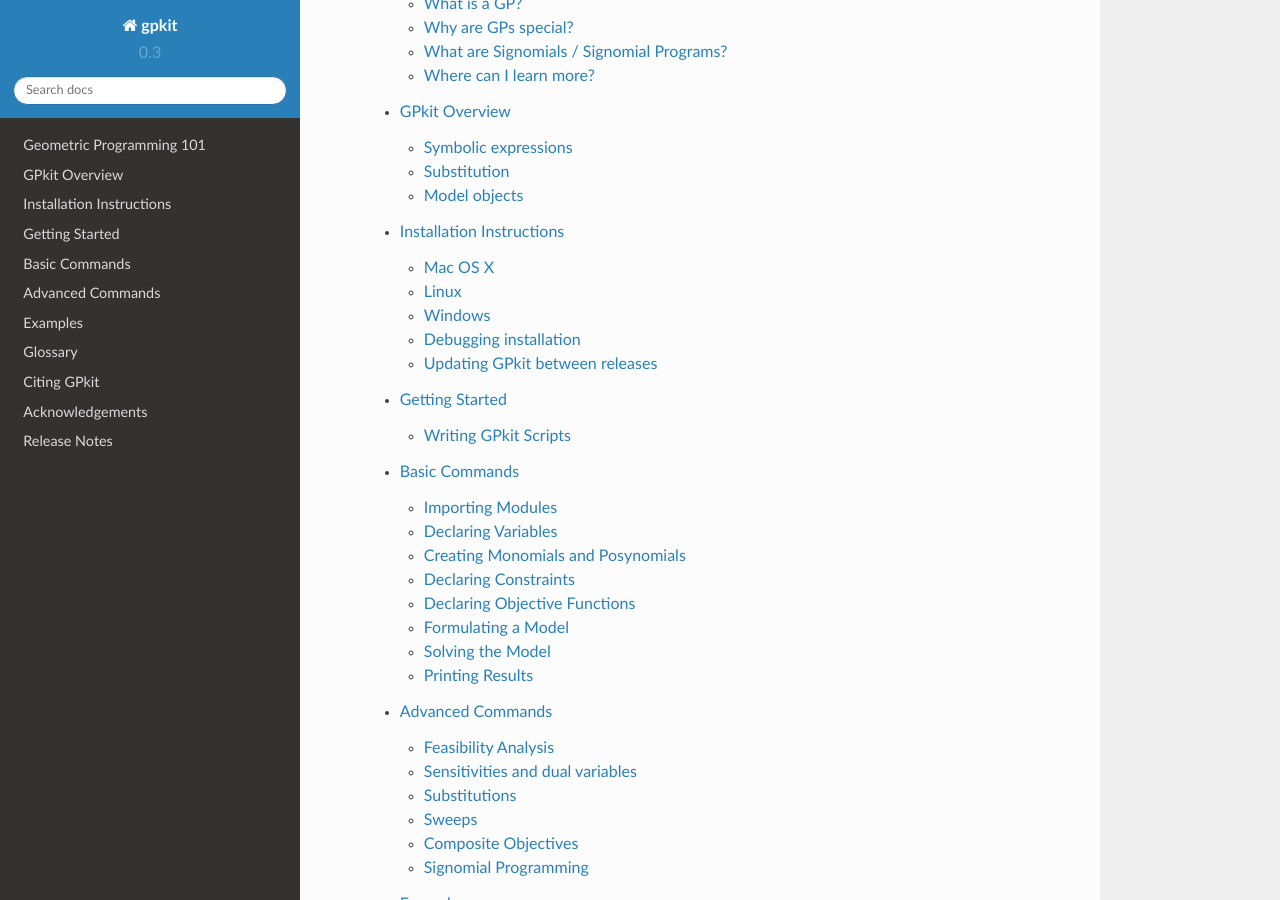
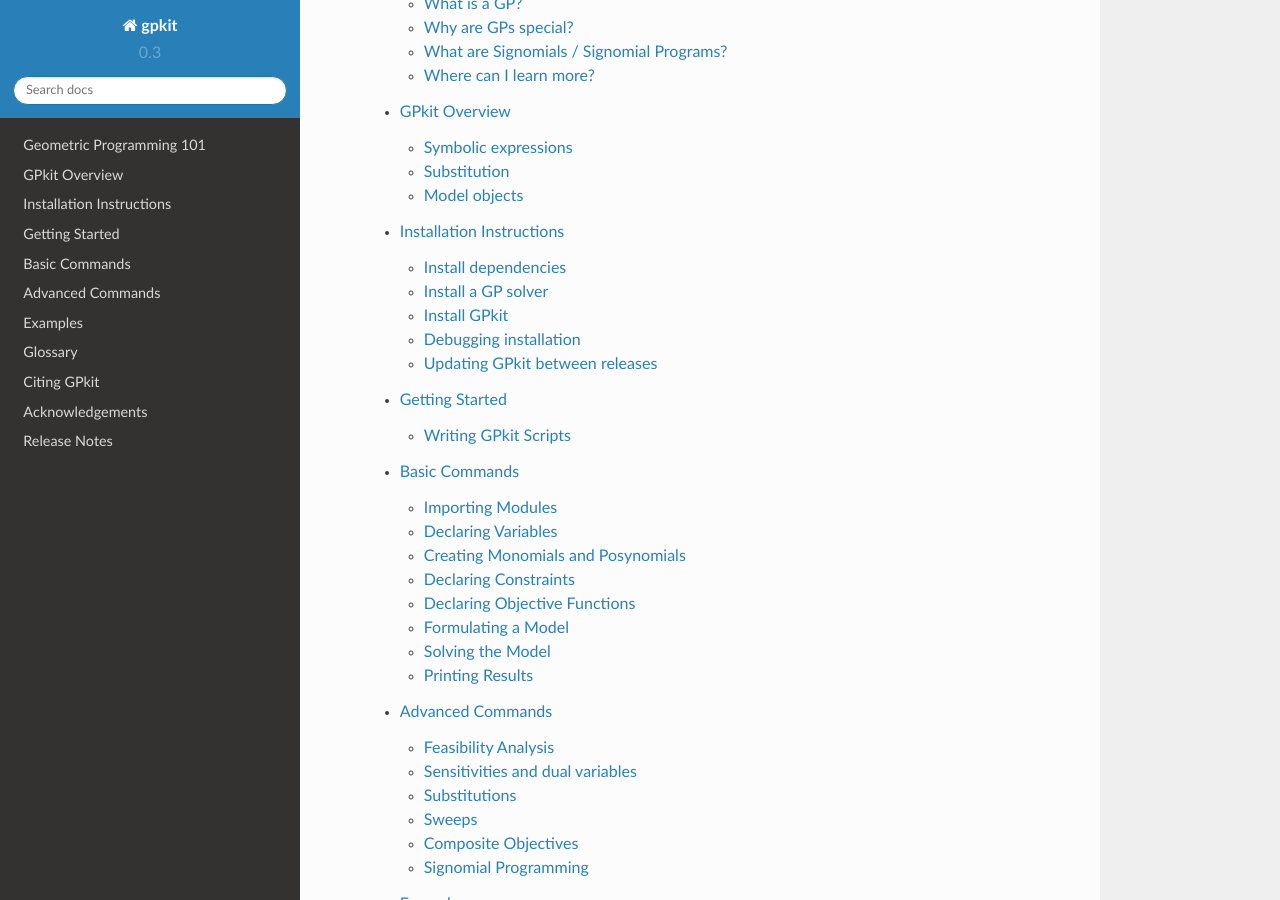
Before and after one commit to convexengineering/gpkit, a Sphinx documentation site: the page built from docs/source/index.rst, in a window 1280 px wide and 900 px high, scrolled down 386 px. Built offline with Sphinx 7.4.7 and the Read the Docs theme 2.0.0, drawn with Linux system fonts in a browser that asks for light colours; some of the changed lines change nothing that is shown.

Commit message:
update install instructions with recommendations from @galbramc

```diff
--- a/docs/source/installation.rst
+++ b/docs/source/installation.rst
@@ -1,103 +1,140 @@
 Installation Instructions
 *************************
 
-If you encounter any bugs during installation, please email ``gpkit@mit.edu``.
+If you encounter any bugs during installation, please email ``gpkit@mit.edu``,
+or raise a `new issue <http://github.com/hoburg/gpkit/issues/new>`_.
 
-Mac OS X
-========
+Install dependencies
+====================
+GPkit's dependencies are as follows.
+ - ``pip``,
+ - ``numpy`` version 1.8 or newer,
+ - ``scipy``,
+ - ``pint``,
 
-1. Install Python and build dependencies
-++++++++++++++++++++++++++++++++++++++++
-  - Install the Python 2.7 version of `Anaconda <http://continuum.io/downloads>`_.
-    - Check that Anaconda is installed: in a Terminal window, run ``python`` and check that the version string it prints while starting includes "Anaconda".
-      - If it does not, check that the Anaconda location in ``.profile`` in your home directory (you can run ``vim ~/.profile`` to read it) corresponds to the location of your Anaconda folder; if it doesn't, move the Anaconda folder there, and check again in the ``python`` startup header.
-  - If you don't want to install Anaconda, you'll need gcc, pip, numpy version 1.8 or newer and scipy, and may find iPython Notebook useful as a modeling environment.
-  - If ``which gcc`` does not return anything, install the `Apple Command Line Tools <https://developer.apple.com/downloads/index.action?=command%20line%20tools>`_.
-  - *Optional:* to install gpkit into an isolated python environment you can create a new conda virtual environment with ``conda create -n gpkit anaconda`` and activate it with ``source activate gpkit``.
+plus at least one solver (which we will install in a later step).
 
+There are many ways to install these dependencies.
+Below is one suggestion for how to do so.
 
-2. Install either the MOSEK or CVXOPT GP solvers
-++++++++++++++++++++++++++++++++++++++++++++++++
+Get ``pip``
+-----------
 
-  - Download `CVXOPT <http://cvxopt.org/download/index.html>`_, then:
-      - Read the `official instructions and requirements <http://cvxopt.org/install/index.html#standard-installation>`_
-      - In the Terminal, navigate to the ``cvxopt`` folder
-      - Run ``python setup.py install``
-      - If you get an error about a missing ``xcrun``, then run ``xcode -select --install`` at a terminal. This will update xcode command line tools. Then re-run ``python setup.py install``
+**Mac OS X**
 
+Run ``easy_install pip`` at a terminal window.
+
+**Linux**
+
+Use your package manager to install ``pip`,
+e.g. ``sudo apt-get install python-pip`` for Ubuntu.
+
+**Windows**
+
+Do nothing at this step.
+
+Get python packages
+-------------------
+
+**Mac OS X**
+
+Run the following commands.
+ - ``pip install pip --upgrade``
+ - ``pip install numpy``
+ - ``pip install scipy``
+ - ``pip install pint``
+
+**Linux**
+
+ - Use your package manager to install ``numpy`` and ``scipy`,
+e.g. ``sudo apt-get install python-numpy`` for Ubuntu.
+ - Run ``pip install pint``
+
+**Windows**
+
+Do nothing at this step.
+
+Install a GP solver
+===================
+GPkit interfaces with two off the shelf solvers: cvxopt, and mosek.
+Cvxopt is open source; mosek requires a commercial licence or (free)
+academic license. The solvers tend to have comparable performance on small
+problems, but mosek appears faster on most larger problems we have tested.
+
+At least one solver is required.
+
+Unfortunately, on Windows, due to 32-bit vs 64 bit issues, we do not
+currently know of a way to install both cvxopt and mosek simultaneously.
+If you are a Windows user, you should pick one solver or the other.
+For Windows 10, cvxopt does not appear to be an option.
+
+Installing cvxopt
+-----------------
+
+**Mac OSX**
+
+Run ``pip install cvxopt``.
+
+**Linux**
+
+Run ``pip install cvxopt``.
+
+**Windows**
+
+If you are using Windows 10, stop. Go to Installing mosek.
+
+  - Install the Python 2.7 version of `Python (x,y) <https://python-xy.github.io/downloads.html>`_. (Note: Python (x,y) is 32-bit.)
+      - Installing CVXOPT with Anaconda or another Python distribution can be difficult, which is why we reccomend Python (x,y).
+      - Python (x,y) recommends removing any previous installations of Python before installation.
+      - Be sure to click the cvxopt and pint check boxes under "Choose components" during installation.
+
+Installing mosek
+----------------
+
+Note: if you do not have a paid license,
+you will need an academic or trial license to proceed.
+
+**Mac OS X**
+
+  - If ``which gcc`` does not return anything, install ``XCode`` and the `Apple Command Line Tools <https://developer.apple.com/downloads/index.action?=command%20line%20tools>`_.
+  - Install cytypesgen via ``pip install ctypesgen --pre`` (gpkit uses ctypesgen to interface with the MOSEK C bindings).
   - Download `MOSEK <http://mosek.com/resources/downloads>`_, then:
       - Move the ``mosek`` folder to your home directory
       - Follow `these steps for Mac <http://docs.mosek.com/7.0/toolsinstall/Mac_OS_X_installation.html>`_.
       - Request an `academic license file <http://license.mosek.com/academic>`_ and put it in ``~/mosek/``
-      - Run ``pip install ctypesgen --pre`` in the Terminal (gpkit uses ctypesgen to interface with the MOSEK C bindings)
 
+**Linux**
 
-3. Install GPkit
-++++++++++++++++
-  - Run ``pip install gpkit`` at the command line.
-  - Run ``pip install ipywidgets`` for interactive control of models (recommended)
-  - Run ``python -c "import gpkit.tests; gpkit.tests.run()"``
-
-
-Linux
-=====
-
-1. Install either the MOSEK or CVXOPT GP solvers
-++++++++++++++++++++++++++++++++++++++++++++++++
-
-  - Download `CVXOPT <http://cvxopt.org/download/index.html>`_, then:
-      - Read the `official instructions and requirements`_
-      - In a terminal, navigate to the ``cvxopt`` folder
-      - Run ``python setup.py install``
-
+  - Install cytypesgen via ``pip install ctypesgen --pre`` (gpkit uses ctypesgen to interface with the MOSEK C bindings).
   - Download `MOSEK <http://mosek.com/resources/downloads>`_, then:
       - Move the ``mosek`` folder to your home directory
       - Follow `these steps for Linux <http://docs.mosek.com/7.0/toolsinstall/Linux_UNIX_installation_instructions.html>`_.
       - Request an `academic license file <http://license.mosek.com/academic>`_ and put it in ``~/mosek/``
-      - Run ``pip install ctypesgen --pre`` (gpkit uses ctypesgen to interface with the MOSEK C bindings)
+
+**Windows**
+
+  - If you have a 32-bit version of Windows, stop. Go to cvxopt instructions.
+  - Install the 64-bit version of `Anaconda<http://www.continuum.io/downloads#_windows>`_.
+  - Install cytypesgen via ``pip install ctypesgen --pre`` (gpkit uses ctypesgen to interface with the MOSEK C bindings).
+  - Download `MOSEK <http://mosek.com/resources/downloads>`_, then:
+      - Follow `these steps for Windows <http://docs.mosek.com/7.0/toolsinstall/Windows_installation.html>`_.
+      - Request an `academic license file <http://license.mosek.com/academic>`_ and put it in ``C:\Users\(your_username)\mosek\``
+      - Make sure ``gcc`` is on your system path.
+        To do this, type ``gcc`` into a command prompt.
+        If you get ``executable not found``, then install the
+        64-bit version of `mingw<http://sourceforge.net/projects/mingw-w64/>`_.     - Make sure the ``mingw`` bin directory is on your system path (you may have to add it manually).
 
 
-2. Install GPkit
-++++++++++++++++
-  - *Optional:* to install gpkit into an isolated python environment, install virtualenv, run ``virtualenv $DESTINATION_DIR`` then activate it with ``source $DESTINATION_DIR/bin/activate``.
+Install GPkit
+=============
   - Run ``pip install gpkit`` at the command line.
   - Run ``pip install ipywidgets`` for interactive control of models (recommended)
   - Run ``python -c "import gpkit.tests; gpkit.tests.run()"``
-
-
-Windows
-=======
-
-
-1. Install Python dependencies
-++++++++++++++++++++++++++++++
-  - Install the Python 2.7 version of `Python (x,y) <https://python-xy.github.io/downloads.html>`_.
-      - Python (x,y) recommends removing any previous installations of Python before installation.
-      - Make sure to check the cvxopt and pint boxes under "Choose components" during installation.
-
-
-2. (optional) Install the MOSEK GP solver
-+++++++++++++++++++++++++++++++++++++++++
-
-  - CVXOPT is included with Python (x,y) and does not need to be installed
-      - Installing CVXOPT with Anaconda or another Python distribution can be difficult, which is why we reccomend Python (x,y).
-
-  - Download `MOSEK <http://mosek.com/resources/downloads>`_, then:
-      - Follow `these steps for Windows <http://docs.mosek.com/7.0/toolsinstall/Windows_installation.html>`_.
-      - Request an `academic license file <http://license.mosek.com/academic>`_ and put it in ``~/mosek/``
-      - To use the MOSEK C bindings solver:
-        - Make sure "gcc" is on your system path (that is, you can type ``gcc`` into a command prompt and not get "executable not found")
-        - Run ``pip install ctypesgen --pre`` in the Command Prompt (gpkit uses ctypesgen to interface with the MOSEK C bindings)
-
-
-3. Install GPkit
-++++++++++++++++
-  - Run ``pip install gpkit`` at an Anaconda Command Prompt.
-  - Run ``pip install ipywidgets`` for interactive control of models (recommended)
-
+  - *Optional:* to install gpkit into an isolated python environment, install virtualenv, run ``virtualenv $DESTINATION_DIR`` then activate it with ``source $DESTINATION_DIR/bin/activate``.
 
 Debugging installation
 ======================
+
 You may need to rebuild GPkit if any of the following occur:
   - You install a new solver (mosek or cvxopt) after installing GPkit
   - You delete the ``.gpkit`` folder from your home directory
```
